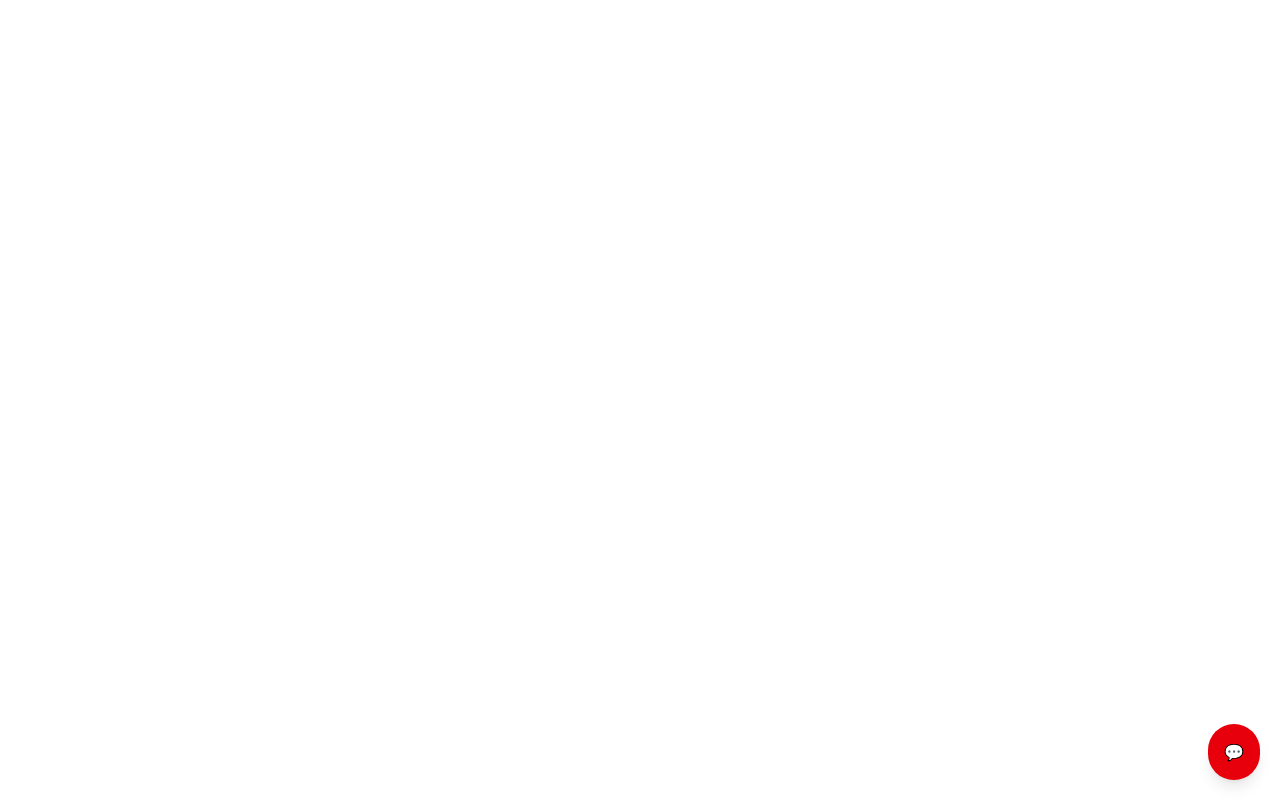
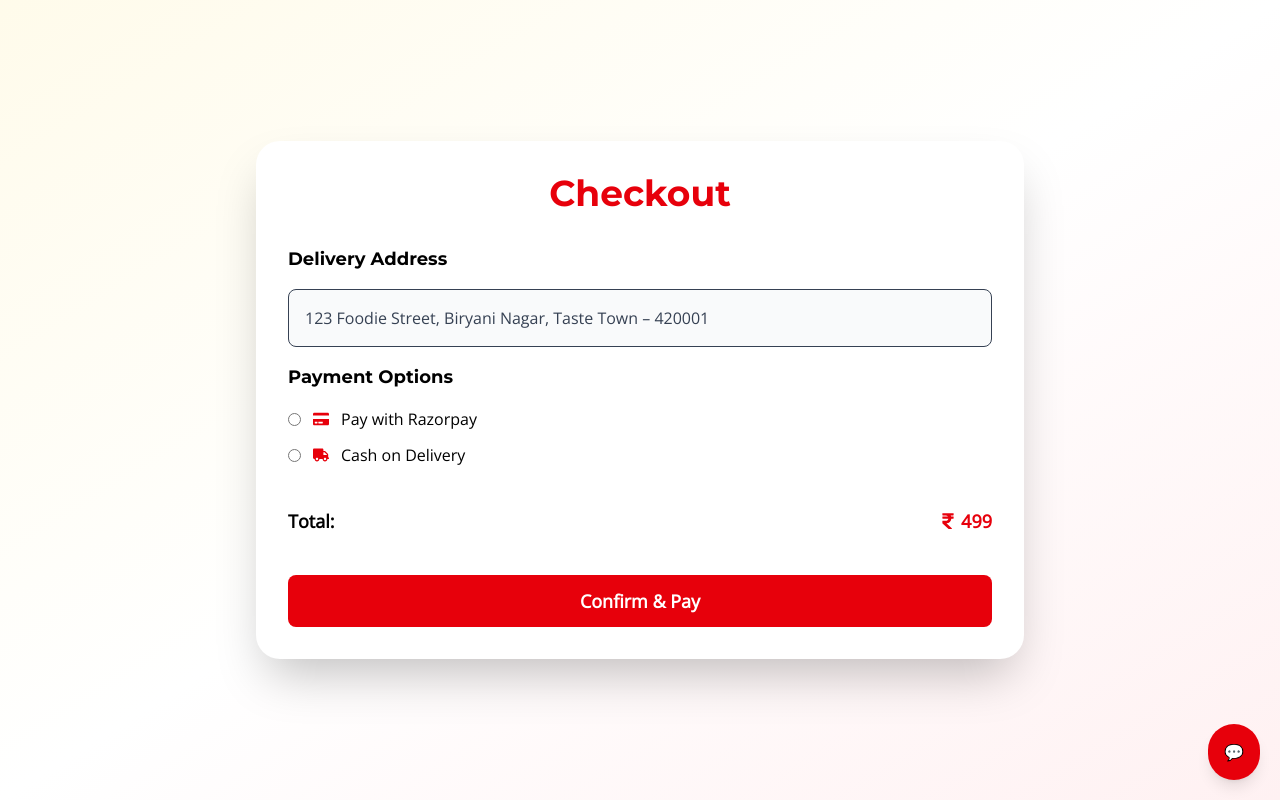
Before and after one commit to GUNA777448/DELCIAL-F, a React (Vite) app: page /Payment in a window 1280 px wide. Before the commit this address had no page. Built offline with nearby package versions, Linux system fonts and the light colour scheme.

Commit message:
frontend complete

```diff
--- a/package.json
+++ b/package.json
@@ -10,10 +10,12 @@
     "preview": "vite preview"
   },
   "dependencies": {
+    "@react-oauth/google": "^0.12.2",
     "@tailwindcss/vite": "^4.1.8",
     "axiom": "^0.1.6",
     "axios": "^1.10.0",
     "framer-motion": "^12.16.0",
+    "jwt-decode": "^4.0.0",
     "lucide-react": "^0.514.0",
     "react": "^19.1.0",
     "react-dom": "^19.1.0",
--- a/src/App.jsx
+++ b/src/App.jsx
@@ -11,6 +11,7 @@ import Navbar from "./components/navbar";
 import About from "./pages/About";
 import Contact from "./pages/Contact";
 import PaymentPage from "./components/Payment";
+import Checkout from "./pages/Payment";
 
 function App() {
   return (
@@ -24,6 +25,7 @@ function App() {
       <Route path="/reservation" element={<Reserve />} />
       <Route path="/about" element={<About />} />
       <Route path="/contact" element={<Contact />} />
+      <Route path="/Payment" element={<Checkout />} />
     </Routes>
   );
 }
--- /dev/null
+++ b/src/loadRazorpay.js
@@ -0,0 +1,9 @@
+export function loadScript(src) {
+  return new Promise((resolve) => {
+    const script = document.createElement("script");
+    script.src = src;
+    script.onload = () => resolve(true);
+    script.onerror = () => resolve(false);
+    document.body.appendChild(script);
+  });
+}
--- a/src/pages/Cart.jsx
+++ b/src/pages/Cart.jsx
@@ -42,7 +42,7 @@ function Cart() {
   const handleCheckout = () => {
     // Clear cart and redirect to home
     localStorage.removeItem("cart");
-    navigate("/");
+    navigate("/Payment");
   };
 
   return (
--- a/src/pages/Login.jsx
+++ b/src/pages/Login.jsx
@@ -33,20 +33,15 @@ function Login() {
 
   const handleSubmit = (e) => {
     e.preventDefault();
-    try{
-      const response = axios.post(
-        "https://restaurant-backend-1.onrender.com/api/v1/auth/login",
-        formData
-      );
+    try {
+      const response = axios.post("http://localhost:3000/login", formData);
       localStorage.setItem("token", response.data.token);
       localStorage.setItem("user", JSON.stringify(response.data.user));
-  navigate("/");
-    }
-    catch (error) {
+      navigate("/");
+    } catch (error) {
       console.error("Login failed:", error);
       alert("Login failed. Please check your credentials.");
     }
-
   };
 
   return (
--- a/src/pages/Menu.jsx
+++ b/src/pages/Menu.jsx
@@ -1,4 +1,4 @@
-import React, { useRef } from "react";
+import React, { useRef, useState } from "react";
 import MenuCard from "../components/Menucard";
 import Navbar from "../components/navbar";
 import { motion } from "framer-motion";
@@ -9,6 +9,7 @@ const menuCategories = [
   "Biryani",
   "Desserts",
   "Beverages",
+  "Icecreams",
 ];
 
 const menuItems = [
@@ -351,9 +352,44 @@ const menuItems = [
     isChill: true,
     isSweet: true,
   },
+  {
+    name: "Choco Sandwhich",
+    price: 150,
+    desc: "Creamy milkshake with choice of flavors",
+    img: "https://encrypted-tbn0.gstatic.com/images?q=tbn:ANd9GcRBhU2HfjmdP-lt51gfYH9-JYMsqeD2Fmfb-Q&s",
+    category: "Icecreams",
+    isVeg: true,
+    isSpicy: false,
+    isChill: true,
+    isSweet: true,
+  },
+  {
+    name: "delicial cone",
+    price: 150,
+    desc: "Creamy milkshake with choice of flavors",
+    img: "https://images.immediate.co.uk/production/volatile/sites/30/2020/08/recipe-image-legacy-id-560491_11-8342908.jpg?resize=768,574",
+    category: "Icecreams",
+    isVeg: true,
+    isSpicy: false,
+    isChill: true,
+    isSweet: true,
+  },
+  {
+    name: "Scoopes ",
+    price: 150,
+    desc: "Creamy milkshake with choice of flavors",
+    img: "https://funcakes.com/content/uploads/2023/06/Ice-cream-recipe-960x540-c-default.jpg",
+    category: "Icecreams",
+    isVeg: true,
+    isSpicy: false,
+    isChill: true,
+    isSweet: true,
+  },
 ];
 
 const Menu = () => {
+  const [searchTerm, setSearchTerm] = useState("");
+
   const scrollRefs = {
     Starters: useRef(null),
     "Main Course": useRef(null),
@@ -370,6 +406,10 @@ const Menu = () => {
     }
   };
 
+  const filteredItems = menuItems.filter((item) =>
+    item.name.toLowerCase().includes(searchTerm.toLowerCase())
+  );
+
   return (
     <>
       <Navbar />
@@ -383,20 +423,50 @@ const Menu = () => {
             <p className="text-xl opacity-90">Discover our culinary delights</p>
           </div>
         </div>
+
         {/* Search Bar */}
         <div className="max-w-7xl mx-auto px-4 py-8">
           <div className="flex justify-center">
             <input
               type="text"
               placeholder="Search for dishes..."
+              value={searchTerm}
+              onChange={(e) => setSearchTerm(e.target.value)}
               className="w-full max-w-md px-4 py-2 border border-gray-300 rounded-lg focus:outline-none focus:ring-2 focus:ring-red-500 transition"
             />
-            <button className="ml-2 bg-red-600 text-white px-4 py-2 rounded-lg hover:bg-red-700 transition">
-              Search
+            <button
+              onClick={() => setSearchTerm("")}
+              className="ml-2 bg-gray-300 text-gray-800 px-4 py-2 rounded-lg hover:bg-gray-400 transition"
+            >
+              Clear
             </button>
           </div>
         </div>
-        {/* Menu Sections */}
+
+        {/* Conditional rendering based on search */}
+        {searchTerm.trim() !== "" ? (
+          <div className="max-w-7xl mx-auto px-4 py-8">
+            <h2 className="text-2xl font-bold mb-4 text-gray-700">
+              Search Results
+            </h2>
+            {filteredItems.length > 0 ? (
+              <div className="grid grid-cols-1 md:grid-cols-2 lg:grid-cols-3 gap-6">
+                {filteredItems.map((item, idx) => (
+                  <motion.div
+                    key={idx}
+                    initial={{ opacity: 0, y: 20 }}
+                    animate={{ opacity: 1, y: 0 }}
+                    transition={{ duration: 0.3, delay: idx * 0.1 }}
+                  >
+                    <MenuCard {...item} />
+                  </motion.div>
+                ))}
+              </div>
+            ) : (
+              <p className="text-gray-500">No matching dishes found 😔</p>
+            )}
+          </div>
+        ) : (
           <div className="max-w-7xl mx-auto px-4 py-8">
             {menuCategories.map((category) => {
               const categoryItems = menuItems.filter(
@@ -452,7 +522,7 @@ const Menu = () => {
                     </div>
                   </div>
 
-                {/* Category Items Scroll Container */}
+                  {/* Scrollable Items */}
                   <div
                     ref={scrollRefs[category]}
                     className="flex overflow-x-auto gap-6 pb-6 snap-x snap-mandatory"
@@ -484,6 +554,7 @@ const Menu = () => {
               );
             })}
           </div>
+        )}
 
         {/* Special Offers Banner */}
         <div className="bg-yellow-100 py-12 mt-12">
--- /dev/null
+++ b/src/pages/Payment.jsx
@@ -0,0 +1,112 @@
+import { useState } from "react";
+import { FaRupeeSign, FaTruck, FaCreditCard } from "react-icons/fa";
+import { loadScript } from "../loadRazorpay"; // Helper to load Razorpay SDK dynamically
+
+function Checkout() {
+  const [selectedPayment, setSelectedPayment] = useState("");
+
+  const totalAmount = 499; // dummy value, replace with cart total
+
+  const handlePayment = async () => {
+    if (selectedPayment === "razorpay") {
+      const res = await loadScript(
+        "https://checkout.razorpay.com/v1/checkout.js"
+      );
+      if (!res) {
+        alert("Failed to load Razorpay SDK");
+        return;
+      }
+
+      const options = {
+        key: "YOUR_RAZORPAY_KEY", // replace with your Razorpay key
+        amount: totalAmount * 100,
+        currency: "INR",
+        name: "Delicial",
+        description: "Order Payment",
+        handler: function (response) {
+          alert(
+            "Payment successful ✅\nPayment ID: " + response.razorpay_payment_id
+          );
+          // Save order details to backend here
+        },
+        prefill: {
+          name: "Guna",
+          email: "guna@example.com",
+        },
+        theme: {
+          color: "#ef4444",
+        },
+      };
+
+      const rzp = new window.Razorpay(options);
+      rzp.open();
+    } else if (selectedPayment === "cod") {
+      alert("Order placed with Cash on Delivery 💸");
+      // Save COD order to backend here
+    } else {
+      alert("Please select a payment method ⚠️");
+    }
+  };
+
+  return (
+    <div className="min-h-screen bg-gradient-to-br from-amber-50 via-white to-rose-50 p-6 flex items-center justify-center">
+      <div className="max-w-3xl w-full bg-white rounded-3xl shadow-2xl p-8 space-y-8">
+        <h2 className="text-4xl font-bold text-center text-red-600">
+          Checkout
+        </h2>
+
+        <div className="space-y-4">
+          <h3 className="text-lg font-semibold">Delivery Address</h3>
+          <div className="p-4 border rounded-lg text-gray-700 bg-gray-50">
+            123 Foodie Street, Biryani Nagar, Taste Town – 420001
+          </div>
+
+          <h3 className="text-lg font-semibold">Payment Options</h3>
+          <div className="space-y-3">
+            <label className="flex items-center space-x-3 cursor-pointer">
+              <input
+                type="radio"
+                name="payment"
+                value="razorpay"
+                checked={selectedPayment === "razorpay"}
+                onChange={(e) => setSelectedPayment(e.target.value)}
+                className="accent-red-600"
+              />
+              <FaCreditCard className="text-red-600" />
+              <span>Pay with Razorpay</span>
+            </label>
+
+            <label className="flex items-center space-x-3 cursor-pointer">
+              <input
+                type="radio"
+                name="payment"
+                value="cod"
+                checked={selectedPayment === "cod"}
+                onChange={(e) => setSelectedPayment(e.target.value)}
+                className="accent-red-600"
+              />
+              <FaTruck className="text-red-600" />
+              <span>Cash on Delivery</span>
+            </label>
+          </div>
+
+          <div className="flex justify-between items-center text-lg font-semibold pt-6">
+            <span>Total:</span>
+            <span className="text-red-600 flex items-center">
+              <FaRupeeSign className="mr-1" /> {totalAmount}
+            </span>
+          </div>
+
+          <button
+            onClick={handlePayment}
+            className="mt-6 w-full py-3 px-4 bg-red-600 hover:bg-red-700 text-white text-lg rounded-lg font-bold transition-colors"
+          >
+            Confirm & Pay
+          </button>
+        </div>
+      </div>
+    </div>
+  );
+}
+
+export default Checkout;
--- a/src/pages/Signup.jsx
+++ b/src/pages/Signup.jsx
@@ -24,7 +24,7 @@ function Signup() {
 
     try {
       const response = await axios.post(
-        "https://delicial-b.onrender.com/api/auth/signup",
+        " http://localhost:3000/api/auth/signup",
         {
           name: formData.name,
           email: formData.email,
```
Also changed, not shown: 1 other file (tests, documents, lock files or other folders). Lines whose indentation alone changed are shown as unchanged.
